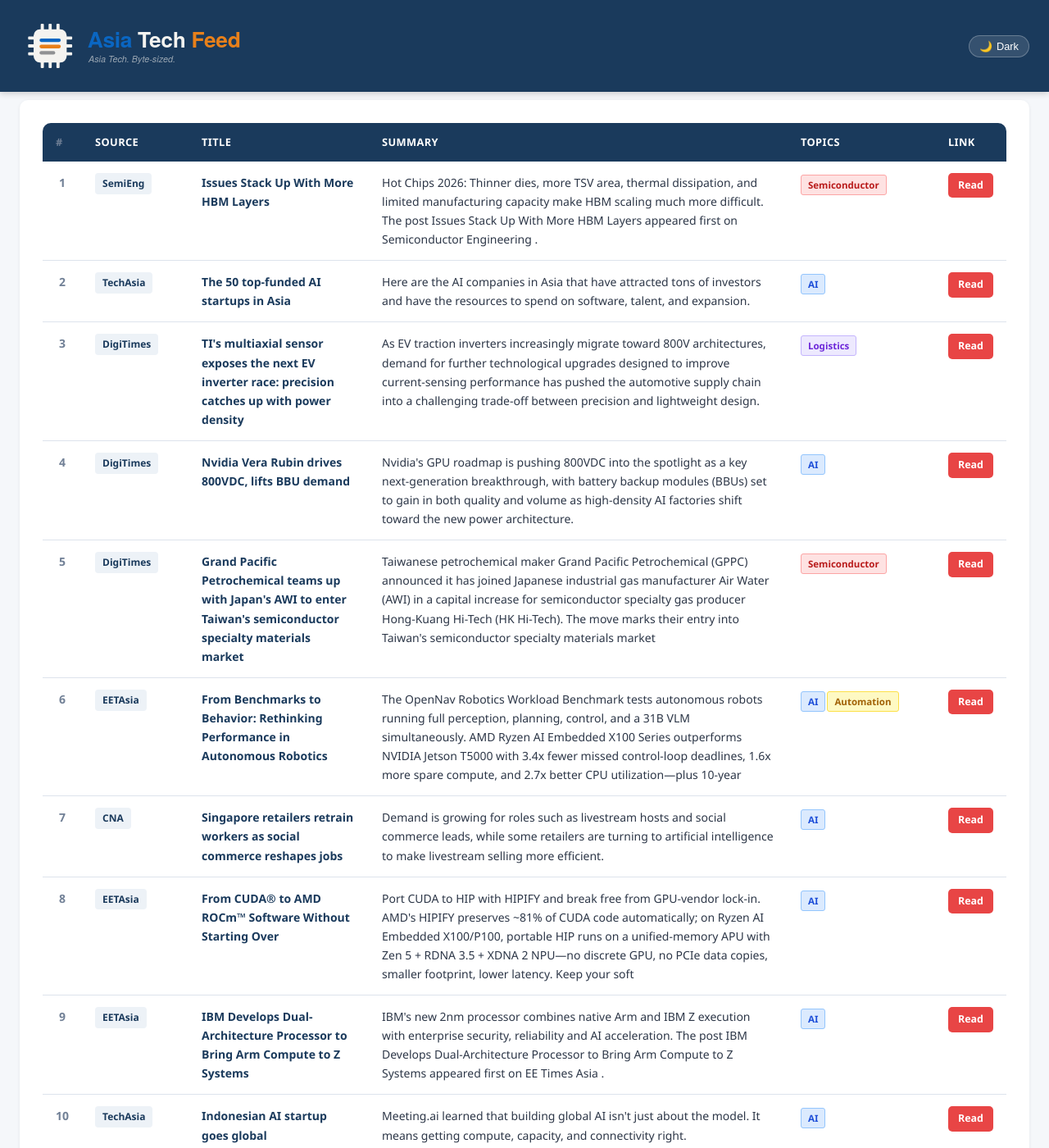
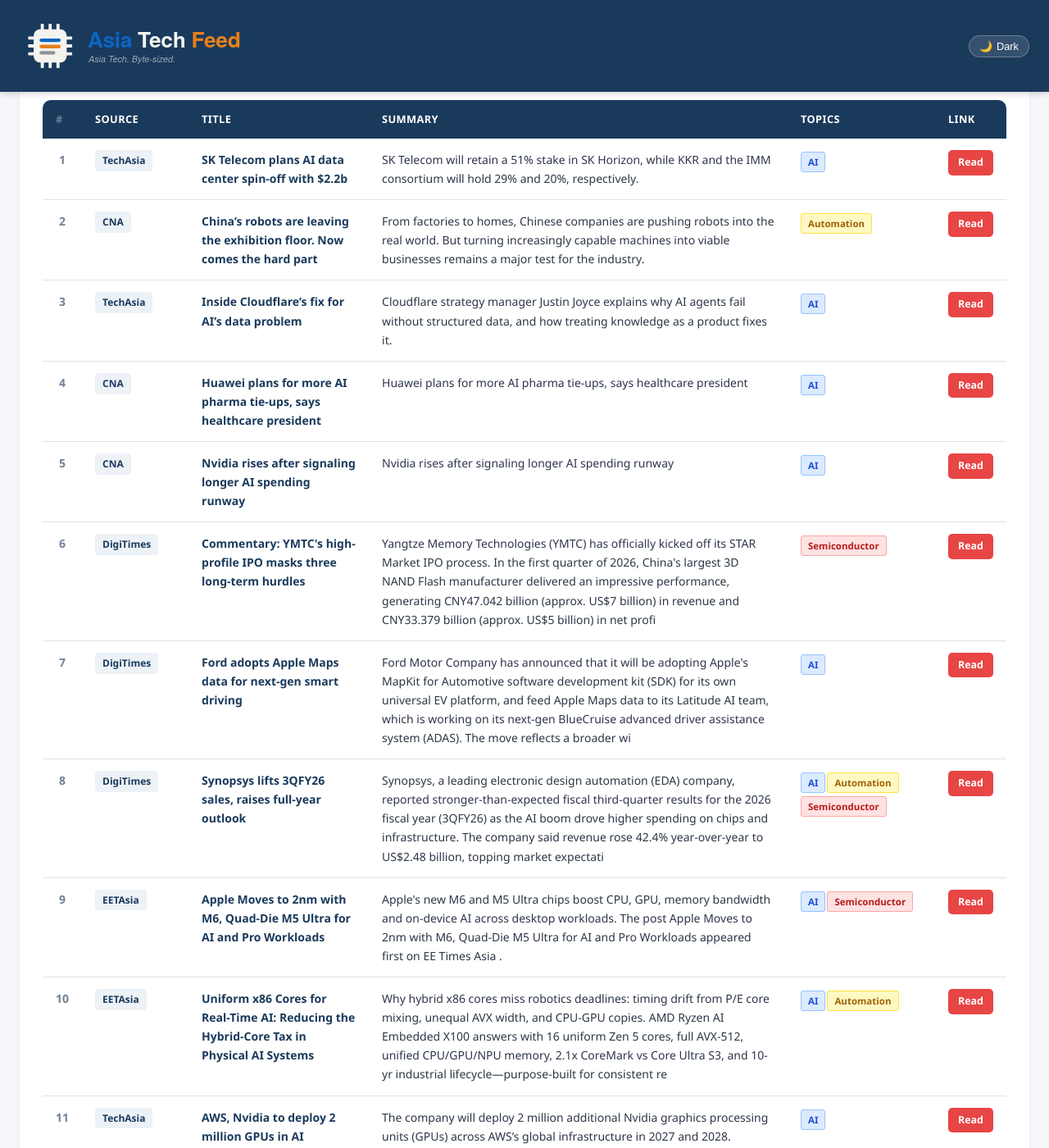
Before and after one commit to asiatechfeed/Asia-Tech-Feed, a Jekyll site: the page built from _posts/2026-08-27-asia-tech-news-digest.md, in a window 1280 px wide and 1400 px high, scrolled down 708 px. Shown: the whole window at 82% size. Built offline with Jekyll 4.4.1, drawn with Linux system fonts in a browser that asks for light colours; a script that is not in the unit is left out; some of the changed text lies outside the part shown.

Commit message:
📰 News digest 2026-08-27 (11 articles)

```diff
--- a/_posts/2026-08-27-asia-tech-news-digest.md
+++ b/_posts/2026-08-27-asia-tech-news-digest.md
@@ -1,16 +1,16 @@
 ---
 layout: post
 title: "Asia Tech News Digest - August 27, 2026"
-date: 2026-08-27 16:00:49 +0800
-articles_count: 13
-sources_count: 6
-sources: ["CNA", "DigiTimes", "EETAsia", "NikkeiAsia", "SemiEng", "TechAsia"]
+date: 2026-08-27 16:51:29 +0800
+articles_count: 11
+sources_count: 4
+sources: ["CNA", "DigiTimes", "EETAsia", "TechAsia"]
 csv_file: /assets/data/news-2026-08-27.tsv
-featured_title: "Issues Stack Up With More HBM Layers"
-featured_url: "https://semiengineering.com/issues-stack-up-with-more-hbm-layers/"
-featured_source: "SemiEng"
-featured_summary: "Hot Chips 2026: Thinner dies, more TSV area, thermal dissipation, and limited manufacturing capacity make HBM scaling much more difficult. The post Issues Stack Up With More HBM Layers appeared first on Semiconductor Engineering ."
-featured_image: "https://semiengineering.com/wp-content/uploads/2026/08/Screenshot-2026-08-25-at-3.53.00-PM.png?fit=2292%2C1276&ssl=1"
+featured_title: "SK Telecom plans AI data center spin-off with $2.2b"
+featured_url: "https://www.techinasia.com/sk-telecoms-ai-data-center-revenue-jumps-89"
+featured_source: "TechAsia"
+featured_summary: "SK Telecom will retain a 51% stake in SK Horizon, while KKR and the IMM consortium will hold 29% and 20%, respectively."
+featured_image: ""
 ---
 
 <table class="news-table">
@@ -27,107 +27,91 @@ featured_image: "https://semiengineering.com/wp-content/uploads/2026/08/Screensh
 <tbody>
 <tr>
   <td class="col-num">1</td>
-  <td class="col-source"><span class="source-badge">SemiEng</span></td>
-  <td class="col-title"><span class="article-title">Issues Stack Up With More HBM Layers</span></td>
-  <td class="col-summary">Hot Chips 2026: Thinner dies, more TSV area, thermal dissipation, and limited manufacturing capacity make HBM scaling much more difficult. The post Issues Stack Up With More HBM Layers appeared first on Semiconductor Engineering .</td>
-  <td class="col-tags"><span class="tag semi">Semiconductor</span></td>
-  <td class="col-link"><a class="btn-link" href="https://semiengineering.com/issues-stack-up-with-more-hbm-layers/" target="_blank" rel="noopener">Read</a></td>
+  <td class="col-source"><span class="source-badge">TechAsia</span></td>
+  <td class="col-title"><span class="article-title">SK Telecom plans AI data center spin-off with $2.2b</span></td>
+  <td class="col-summary">SK Telecom will retain a 51% stake in SK Horizon, while KKR and the IMM consortium will hold 29% and 20%, respectively.</td>
+  <td class="col-tags"><span class="tag ai">AI</span></td>
+  <td class="col-link"><a class="btn-link" href="https://www.techinasia.com/sk-telecoms-ai-data-center-revenue-jumps-89" target="_blank" rel="noopener">Read</a></td>
 </tr>
 <tr>
   <td class="col-num">2</td>
-  <td class="col-source"><span class="source-badge">TechAsia</span></td>
-  <td class="col-title"><span class="article-title">The 50 top-funded AI startups in Asia</span></td>
-  <td class="col-summary">Here are the AI companies in Asia that have attracted tons of investors and have the resources to spend on software, talent, and expansion.</td>
-  <td class="col-tags"><span class="tag ai">AI</span></td>
-  <td class="col-link"><a class="btn-link" href="https://www.techinasia.com/the-50-top-funded-ai-startups-in-asia" target="_blank" rel="noopener">Read</a></td>
+  <td class="col-source"><span class="source-badge">CNA</span></td>
+  <td class="col-title"><span class="article-title">China’s robots are leaving the exhibition floor. Now comes the hard part</span></td>
+  <td class="col-summary">From factories to homes, Chinese companies are pushing robots into the real world. But turning increasingly capable machines into viable businesses remains a major test for the industry.</td>
+  <td class="col-tags"><span class="tag auto">Automation</span></td>
+  <td class="col-link"><a class="btn-link" href="https://www.channelnewsasia.com/east-asia/china-robots-exhibitions-real-world-viable-business-6344666" target="_blank" rel="noopener">Read</a></td>
 </tr>
 <tr>
   <td class="col-num">3</td>
-  <td class="col-source"><span class="source-badge">DigiTimes</span></td>
-  <td class="col-title"><span class="article-title">TI's multiaxial sensor exposes the next EV inverter race: precision catches up with power density</span></td>
-  <td class="col-summary">As EV traction inverters increasingly migrate toward 800V architectures, demand for further technological upgrades designed to improve current-sensing performance has pushed the automotive supply chain into a challenging trade-off between precision and lightweight design.</td>
-  <td class="col-tags"><span class="tag logis">Logistics</span></td>
-  <td class="col-link"><a class="btn-link" href="https://www.digitimes.com/news/a20260826VL226/inverter-sensor-texas-instruments-performance-demand.html" target="_blank" rel="noopener">Read</a></td>
+  <td class="col-source"><span class="source-badge">TechAsia</span></td>
+  <td class="col-title"><span class="article-title">Inside Cloudflare’s fix for AI’s data problem</span></td>
+  <td class="col-summary">Cloudflare strategy manager Justin Joyce explains why AI agents fail without structured data, and how treating knowledge as a product fixes it.</td>
+  <td class="col-tags"><span class="tag ai">AI</span></td>
+  <td class="col-link"><a class="btn-link" href="https://www.techinasia.com/inside-cloudflares-fix-for-ais-data-problem" target="_blank" rel="noopener">Read</a></td>
 </tr>
 <tr>
   <td class="col-num">4</td>
-  <td class="col-source"><span class="source-badge">DigiTimes</span></td>
-  <td class="col-title"><span class="article-title">Nvidia Vera Rubin drives 800VDC, lifts BBU demand</span></td>
-  <td class="col-summary">Nvidia's GPU roadmap is pushing 800VDC into the spotlight as a key next-generation breakthrough, with battery backup modules (BBUs) set to gain in both quality and volume as high-density AI factories shift toward the new power architecture.</td>
+  <td class="col-source"><span class="source-badge">CNA</span></td>
+  <td class="col-title"><span class="article-title">Huawei plans for more AI pharma tie-ups, says healthcare president</span></td>
+  <td class="col-summary">Huawei plans for more AI pharma tie-ups, says healthcare president</td>
   <td class="col-tags"><span class="tag ai">AI</span></td>
-  <td class="col-link"><a class="btn-link" href="https://www.digitimes.com/news/a20260827PD222/nvidia-rubin-gpu-demand-roadmap.html" target="_blank" rel="noopener">Read</a></td>
+  <td class="col-link"><a class="btn-link" href="https://www.channelnewsasia.com/business/huawei-plans-more-ai-pharma-tie-ups-says-healthcare-president-6344796" target="_blank" rel="noopener">Read</a></td>
 </tr>
 <tr>
   <td class="col-num">5</td>
-  <td class="col-source"><span class="source-badge">DigiTimes</span></td>
-  <td class="col-title"><span class="article-title">Grand Pacific Petrochemical teams up with Japan's AWI to enter Taiwan's semiconductor specialty materials market</span></td>
-  <td class="col-summary">Taiwanese petrochemical maker Grand Pacific Petrochemical (GPPC) announced it has joined Japanese industrial gas manufacturer Air Water (AWI) in a capital increase for semiconductor specialty gas producer Hong-Kuang Hi-Tech (HK Hi-Tech). The move marks their entry into Taiwan's semiconductor specialty materials market </td>
-  <td class="col-tags"><span class="tag semi">Semiconductor</span></td>
-  <td class="col-link"><a class="btn-link" href="https://www.digitimes.com/news/a20260826PD249/materials-taiwan-market-industrial-partnership.html" target="_blank" rel="noopener">Read</a></td>
+  <td class="col-source"><span class="source-badge">CNA</span></td>
+  <td class="col-title"><span class="article-title">Nvidia rises after signaling longer AI spending runway</span></td>
+  <td class="col-summary">Nvidia rises after signaling longer AI spending runway</td>
+  <td class="col-tags"><span class="tag ai">AI</span></td>
+  <td class="col-link"><a class="btn-link" href="https://www.channelnewsasia.com/business/nvidia-rises-after-signaling-longer-ai-spending-runway-6344771" target="_blank" rel="noopener">Read</a></td>
 </tr>
 <tr>
   <td class="col-num">6</td>
-  <td class="col-source"><span class="source-badge">EETAsia</span></td>
-  <td class="col-title"><span class="article-title">From Benchmarks to Behavior: Rethinking Performance in Autonomous Robotics</span></td>
-  <td class="col-summary">The OpenNav Robotics Workload Benchmark tests autonomous robots running full perception, planning, control, and a 31B VLM simultaneously. AMD Ryzen AI Embedded X100 Series outperforms NVIDIA Jetson T5000 with 3.4x fewer missed control-loop deadlines, 1.6x more spare compute, and 2.7x better CPU utilization—plus 10-year</td>
-  <td class="col-tags"><span class="tag ai">AI</span><span class="tag auto">Automation</span></td>
-  <td class="col-link"><a class="btn-link" href="https://www.eetasia.com/embeddedblog-from-benchmarks-to-behavior-rethinking-performance-in-autonomous-robotics/" target="_blank" rel="noopener">Read</a></td>
+  <td class="col-source"><span class="source-badge">DigiTimes</span></td>
+  <td class="col-title"><span class="article-title">Commentary: YMTC's high-profile IPO masks three long-term hurdles</span></td>
+  <td class="col-summary">Yangtze Memory Technologies (YMTC) has officially kicked off its STAR Market IPO process. In the first quarter of 2026, China's largest 3D NAND Flash manufacturer delivered an impressive performance, generating CNY47.042 billion (approx. US$7 billion) in revenue and CNY33.379 billion (approx. US$5 billion) in net profi</td>
+  <td class="col-tags"><span class="tag semi">Semiconductor</span></td>
+  <td class="col-link"><a class="btn-link" href="https://www.digitimes.com/news/a20260827PD225/ymtc-ipo-nand-market-profit.html" target="_blank" rel="noopener">Read</a></td>
 </tr>
 <tr>
   <td class="col-num">7</td>
-  <td class="col-source"><span class="source-badge">CNA</span></td>
-  <td class="col-title"><span class="article-title">Singapore retailers retrain workers as social commerce reshapes jobs</span></td>
-  <td class="col-summary">Demand is growing for roles such as livestream hosts and social commerce leads, while some retailers are turning to artificial intelligence to make livestream selling more efficient.</td>
+  <td class="col-source"><span class="source-badge">DigiTimes</span></td>
+  <td class="col-title"><span class="article-title">Ford adopts Apple Maps data for next-gen smart driving</span></td>
+  <td class="col-summary">Ford Motor Company has announced that it will be adopting Apple's MapKit for Automotive software development kit (SDK) for its own universal EV platform, and feed Apple Maps data to its Latitude AI team, which is working on its next-gen BlueCruise advanced driver assistance system (ADAS). The move reflects a broader wi</td>
   <td class="col-tags"><span class="tag ai">AI</span></td>
-  <td class="col-link"><a class="btn-link" href="https://www.channelnewsasia.com/singapore/retailers-retrain-workers-social-commerce-livestream-6344406" target="_blank" rel="noopener">Read</a></td>
+  <td class="col-link"><a class="btn-link" href="https://www.digitimes.com/news/a20260827PD229/apple-ford-software-adas-data-development.html" target="_blank" rel="noopener">Read</a></td>
 </tr>
 <tr>
   <td class="col-num">8</td>
-  <td class="col-source"><span class="source-badge">EETAsia</span></td>
-  <td class="col-title"><span class="article-title">From CUDA® to AMD ROCm™ Software Without Starting Over</span></td>
-  <td class="col-summary">Port CUDA to HIP with HIPIFY and break free from GPU-vendor lock-in. AMD's HIPIFY preserves ~81% of CUDA code automatically; on Ryzen AI Embedded X100/P100, portable HIP runs on a unified-memory APU with Zen 5 + RDNA 3.5 + XDNA 2 NPU—no discrete GPU, no PCIe data copies, smaller footprint, lower latency. Keep your soft</td>
-  <td class="col-tags"><span class="tag ai">AI</span></td>
-  <td class="col-link"><a class="btn-link" href="https://www.eetasia.com/embeddedblog-from-cuda-to-amd-rocm-software-without-starting-over/" target="_blank" rel="noopener">Read</a></td>
+  <td class="col-source"><span class="source-badge">DigiTimes</span></td>
+  <td class="col-title"><span class="article-title">Synopsys lifts 3QFY26 sales, raises full-year outlook</span></td>
+  <td class="col-summary">Synopsys, a leading electronic design automation (EDA) company, reported stronger-than-expected fiscal third-quarter results for the 2026 fiscal year (3QFY26) as the AI boom drove higher spending on chips and infrastructure. The company said revenue rose 42.4% year-over-year to US$2.48 billion, topping market expectati</td>
+  <td class="col-tags"><span class="tag ai">AI</span><span class="tag auto">Automation</span><span class="tag semi">Semiconductor</span></td>
+  <td class="col-link"><a class="btn-link" href="https://www.digitimes.com/news/a20260827PD223/synopsys-eda-design-revenue-sales.html" target="_blank" rel="noopener">Read</a></td>
 </tr>
 <tr>
   <td class="col-num">9</td>
   <td class="col-source"><span class="source-badge">EETAsia</span></td>
-  <td class="col-title"><span class="article-title">IBM Develops Dual-Architecture Processor to Bring Arm Compute to Z Systems</span></td>
-  <td class="col-summary">IBM's new 2nm processor combines native Arm and IBM Z execution with enterprise security, reliability and AI acceleration. The post IBM Develops Dual-Architecture Processor to Bring Arm Compute to Z Systems appeared first on EE Times Asia .</td>
-  <td class="col-tags"><span class="tag ai">AI</span></td>
-  <td class="col-link"><a class="btn-link" href="https://www.eetasia.com/ibm-develops-dual-architecture-processor-to-bring-arm-compute-to-z-systems/" target="_blank" rel="noopener">Read</a></td>
+  <td class="col-title"><span class="article-title">Apple Moves to 2nm with M6, Quad-Die M5 Ultra for AI and Pro Workloads</span></td>
+  <td class="col-summary">Apple's new M6 and M5 Ultra chips boost CPU, GPU, memory bandwidth and on-device AI across desktop workloads. The post Apple Moves to 2nm with M6, Quad-Die M5 Ultra for AI and Pro Workloads appeared first on EE Times Asia .</td>
+  <td class="col-tags"><span class="tag ai">AI</span><span class="tag semi">Semiconductor</span></td>
+  <td class="col-link"><a class="btn-link" href="https://www.eetasia.com/apple-moves-to-2nm-with-m6-quad-die-m5-ultra-for-ai-and-pro-workloads/" target="_blank" rel="noopener">Read</a></td>
 </tr>
 <tr>
   <td class="col-num">10</td>
-  <td class="col-source"><span class="source-badge">TechAsia</span></td>
-  <td class="col-title"><span class="article-title">Indonesian AI startup goes global</span></td>
-  <td class="col-summary">Meeting.ai learned that building global AI isn't just about the model. It means getting compute, capacity, and connectivity right.</td>
-  <td class="col-tags"><span class="tag ai">AI</span></td>
-  <td class="col-link"><a class="btn-link" href="https://www.techinasia.com/indonesian-ai-startup-global" target="_blank" rel="noopener">Read</a></td>
+  <td class="col-source"><span class="source-badge">EETAsia</span></td>
+  <td class="col-title"><span class="article-title">Uniform x86 Cores for Real-Time AI: Reducing the Hybrid-Core Tax in Physical AI Systems</span></td>
+  <td class="col-summary">Why hybrid x86 cores miss robotics deadlines: timing drift from P/E core mixing, unequal AVX width, and CPU-GPU copies. AMD Ryzen AI Embedded X100 answers with 16 uniform Zen 5 cores, full AVX-512, unified CPU/GPU/NPU memory, 2.1x CoreMark vs Core Ultra S3, and 10-yr industrial lifecycle—purpose-built for consistent re</td>
+  <td class="col-tags"><span class="tag ai">AI</span><span class="tag auto">Automation</span></td>
+  <td class="col-link"><a class="btn-link" href="https://www.eetasia.com/embeddedblog-uniform-x86-cores-for-real-time-ai-reducing-the-hybrid-core-tax-in-physical-ai-systems/" target="_blank" rel="noopener">Read</a></td>
 </tr>
 <tr>
   <td class="col-num">11</td>
   <td class="col-source"><span class="source-badge">TechAsia</span></td>
-  <td class="col-title"><span class="article-title">Kioxia, SanDisk plan Japan NAND fab for AI demand: sources</span></td>
-  <td class="col-summary">Kioxia’s latest BiCS generation includes a 332-layer 3D NAND device.</td>
-  <td class="col-tags"><span class="tag ai">AI</span><span class="tag semi">Semiconductor</span></td>
-  <td class="col-link"><a class="btn-link" href="https://www.techinasia.com/japanese-chipmaker-kioxia-forecasts-82b-profit" target="_blank" rel="noopener">Read</a></td>
-</tr>
-<tr>
-  <td class="col-num">12</td>
-  <td class="col-source"><span class="source-badge">NikkeiAsia</span></td>
-  <td class="col-title"><span class="article-title">India pushes semiconductor drive as experts warn of latecomer risks</span></td>
-  <td class="col-summary">India pushes semiconductor drive as experts warn of latecomer risks</td>
-  <td class="col-tags"><span class="tag semi">Semiconductor</span></td>
-  <td class="col-link"><a class="btn-link" href="https://asia.nikkei.com/business/tech/semiconductors/india-pushes-semiconductor-drive-as-experts-warn-of-latecomer-risks" target="_blank" rel="noopener">Read</a></td>
-</tr>
-<tr>
-  <td class="col-num">13</td>
-  <td class="col-source"><span class="source-badge">NikkeiAsia</span></td>
-  <td class="col-title"><span class="article-title">Powertech eyes world's first panel-level packaging for AI chips in 2027</span></td>
-  <td class="col-summary">Powertech eyes world's first panel-level packaging for AI chips in 2027</td>
-  <td class="col-tags"><span class="tag ai">AI</span><span class="tag semi">Semiconductor</span></td>
-  <td class="col-link"><a class="btn-link" href="https://asia.nikkei.com/business/tech/semiconductors/powertech-eyes-world-s-first-panel-level-packaging-for-ai-chips-in-2027" target="_blank" rel="noopener">Read</a></td>
+  <td class="col-title"><span class="article-title">AWS, Nvidia to deploy 2 million GPUs in AI infrastructure</span></td>
+  <td class="col-summary">The company will deploy 2 million additional Nvidia graphics processing units (GPUs) across AWS’s global infrastructure in 2027 and 2028.</td>
+  <td class="col-tags"><span class="tag ai">AI</span></td>
+  <td class="col-link"><a class="btn-link" href="https://www.techinasia.com/nvidia-openai-ohio-data-center-15b" target="_blank" rel="noopener">Read</a></td>
 </tr>
 </tbody>
 </table>
```
Also changed, not shown: _data/seen_urls.json (+12 -1 lines), _digest_meta.json (+23 -25 lines), assets/data/news-2026-08-27.tsv (+11 -13 lines), assets/data/search-index.json.
